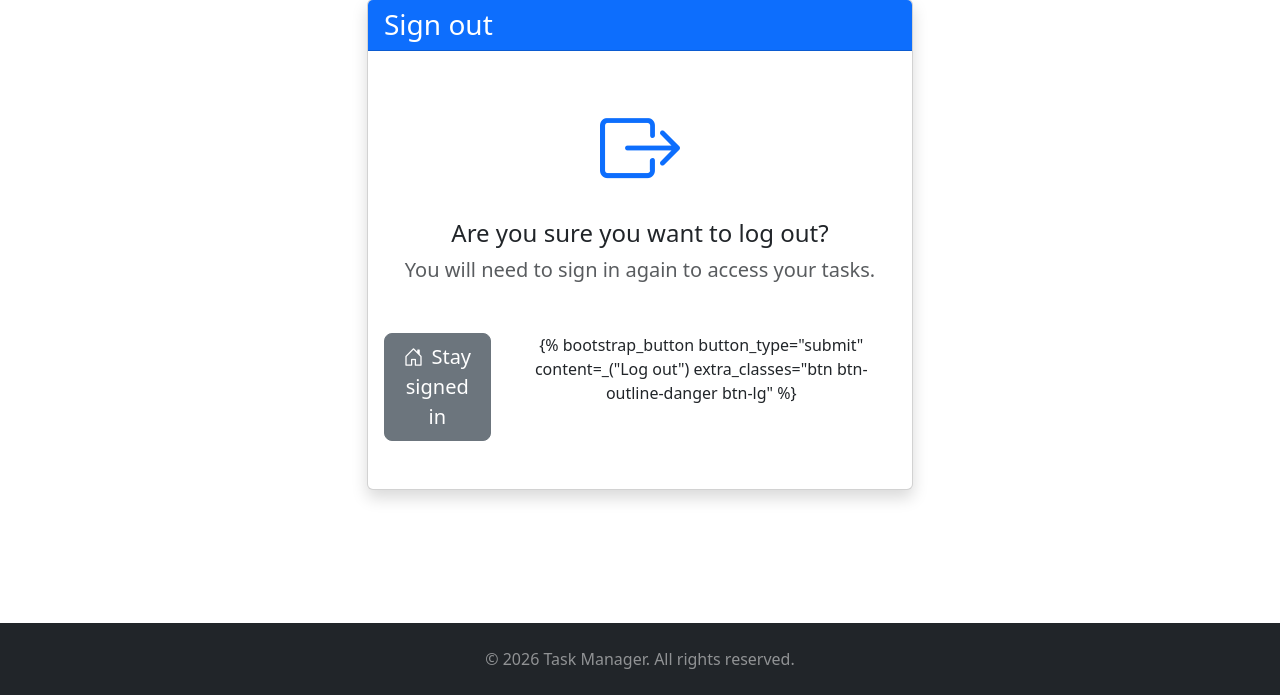
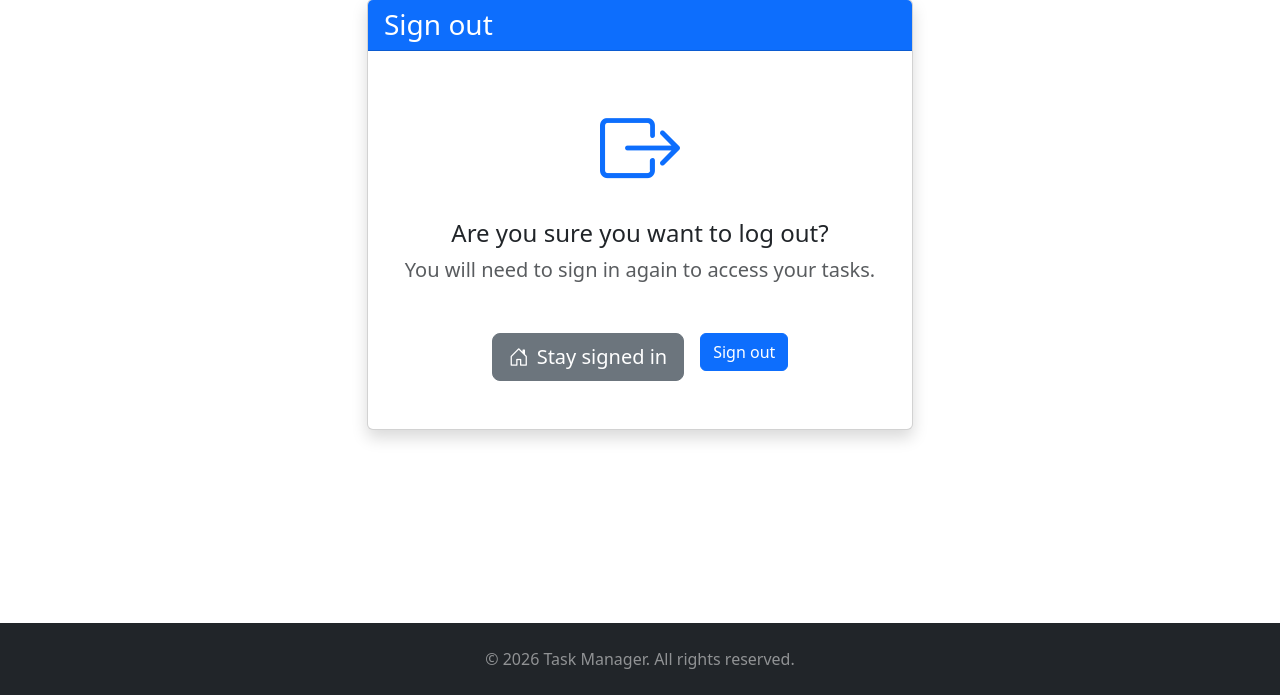
Before and after one commit to annetmyshkina/python-project-52, a Django app: template task_manager/templates/logout.html in a window 1280 px wide. Shown: the part 105-800 px from the top of the page. Run offline with Django 5.2, Linux system fonts and the light colour scheme; the template is opened without the code that fills it, so the values that code supplies are empty; some libraries are stand-ins or nearby versions.

Commit message:
fix button Sign out

```diff
--- a/task_manager/templates/logout.html
+++ b/task_manager/templates/logout.html
@@ -9,12 +9,12 @@
 <div class="row justify-content-center mt-5">
     <div class="col-md-6">
         <div class="card shadow">
-            <div class="card-header bg-primary text-white">  <!-- ← ИСПРАВЛЕНО -->
+            <div class="card-header bg-primary text-white">
                 <h3 class="mb-0">{% trans "Sign out" %}</h3>
             </div>
             <div class="card-body text-center py-5">
                 <div class="mb-5">
-                    <i class="bi bi-box-arrow-right display-1 text-primary mb-4 d-block"></i>  <!-- ← text-primary -->
+                    <i class="bi bi-box-arrow-right display-1 text-primary mb-4 d-block"></i>
                     <h4>{% trans "Are you sure you want to log out?" %}</h4>
                     <p class="text-muted lead">{% trans "You will need to sign in again to access your tasks." %}</p>
                 </div>
@@ -25,11 +25,7 @@
                     </a>
                     <form method="post" action="{% url 'logout' %}" class="d-inline">
                         {% csrf_token %}
-                        {% bootstrap_button
-                            button_type="submit"
-                            content=_("Log out")
-                            extra_classes="btn btn-outline-danger btn-lg"
-                        %}
+                        <button type="submit" class="btn btn-primary">{% trans "Sign out" %}</button>
                     </form>
                 </div>
             </div>
```
